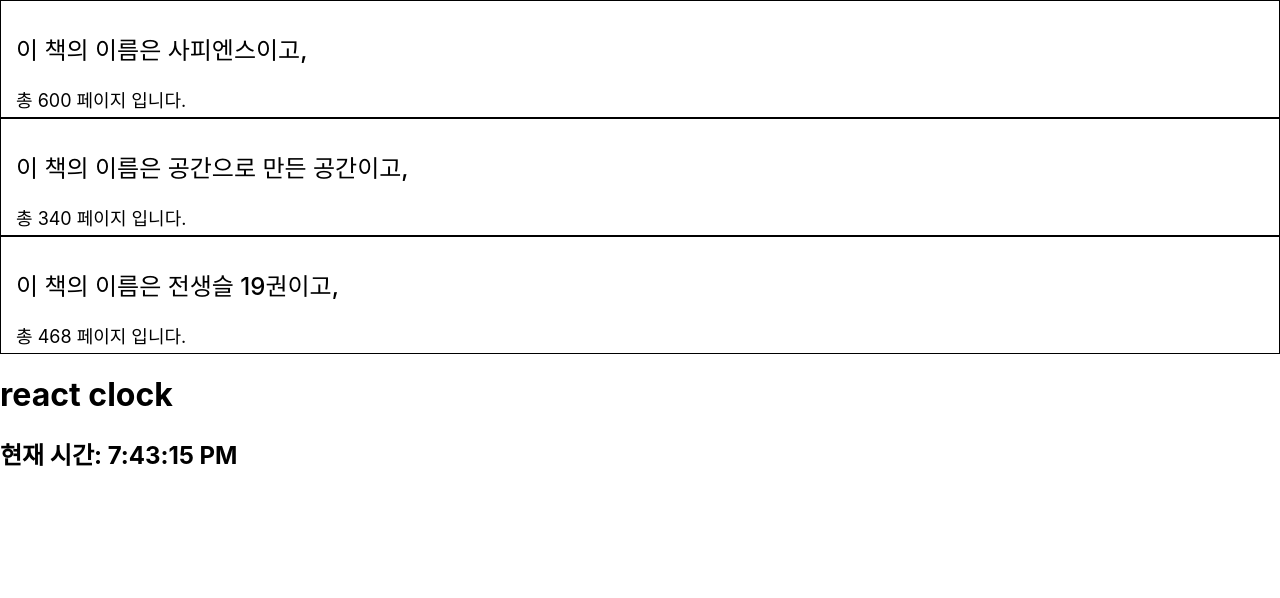
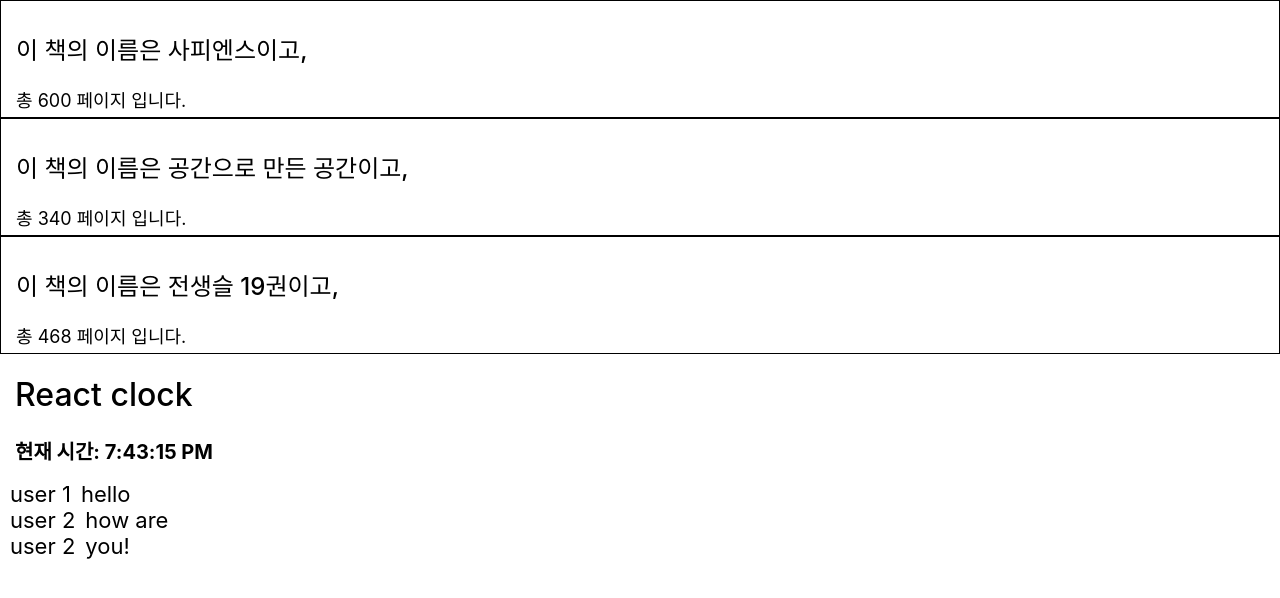
Before and after one commit to PastelBlue4/react_study, a React (Create React App) app: page / in a window 1280 px wide. Shown: the top 598 px of the page. Built offline with nearby package versions, Linux system fonts and the light colour scheme.

Commit message:
[feat] Comment list :)

```diff
--- a/src/week1/components/Clock.js
+++ b/src/week1/components/Clock.js
@@ -1,6 +1,16 @@
 import { useEffect, useState } from "react";
+import styled from "styled-components";
 
 function Clock() {
+  const Title = styled.h1`
+    font-weight: 500;
+    margin-left: 15px;
+  `;
+  const Time = styled.h2`
+    font-size: 20px;
+    margin-left: 15px;
+  `;
+
   const [time, setTime] = useState();
 
   useEffect(() => {
@@ -11,8 +21,8 @@
   }, []);
   return (
     <>
-      <h1>react clock</h1>
-      <h2>현재 시간: {time}</h2>
+      <Title>React clock</Title>
+      <Time>현재 시간: {time}</Time>
     </>
   );
 }
--- /dev/null
+++ b/src/week1/components/Comment.js
@@ -0,0 +1,23 @@
+import styled from "styled-components";
+
+function Comment(props) {
+  const UserName = styled.span`
+    margin-left: 10px;
+    font-size: 22px;
+  `;
+
+  const Message = styled.span`
+    margin-left: 10px;
+    font-size: 22px;
+  `;
+  return (
+    <>
+      <div>
+        <UserName>{props.name}</UserName>
+        <Message>{props.comments}</Message>
+      </div>
+    </>
+  );
+}
+
+export default Comment;
--- /dev/null
+++ b/src/week1/components/CommentList.js
@@ -0,0 +1,18 @@
+import Comment from "./Comment";
+
+const comments = [
+  { name: "user 1", comments: "hello" },
+  { name: "user 2", comments: "how are" },
+  { name: "user 2", comments: "you!" },
+];
+
+function CommentList(props) {
+  return (
+    <div>
+      {comments.map((comments) => {
+        return <Comment name={comments.name} comments={comments.comments} />;
+      })}
+    </div>
+  );
+}
+export default CommentList;
--- a/src/week1/page/WeekOne.js
+++ b/src/week1/page/WeekOne.js
@@ -1,4 +1,5 @@
 import Clock from "../components/Clock";
+import CommentList from "../components/CommentList";
 import Library from "../components/Library";
 
 function WeekOne() {
@@ -6,6 +7,7 @@
     <>
       <Library />
       <Clock />
+      <CommentList />
     </>
   );
 }
```
